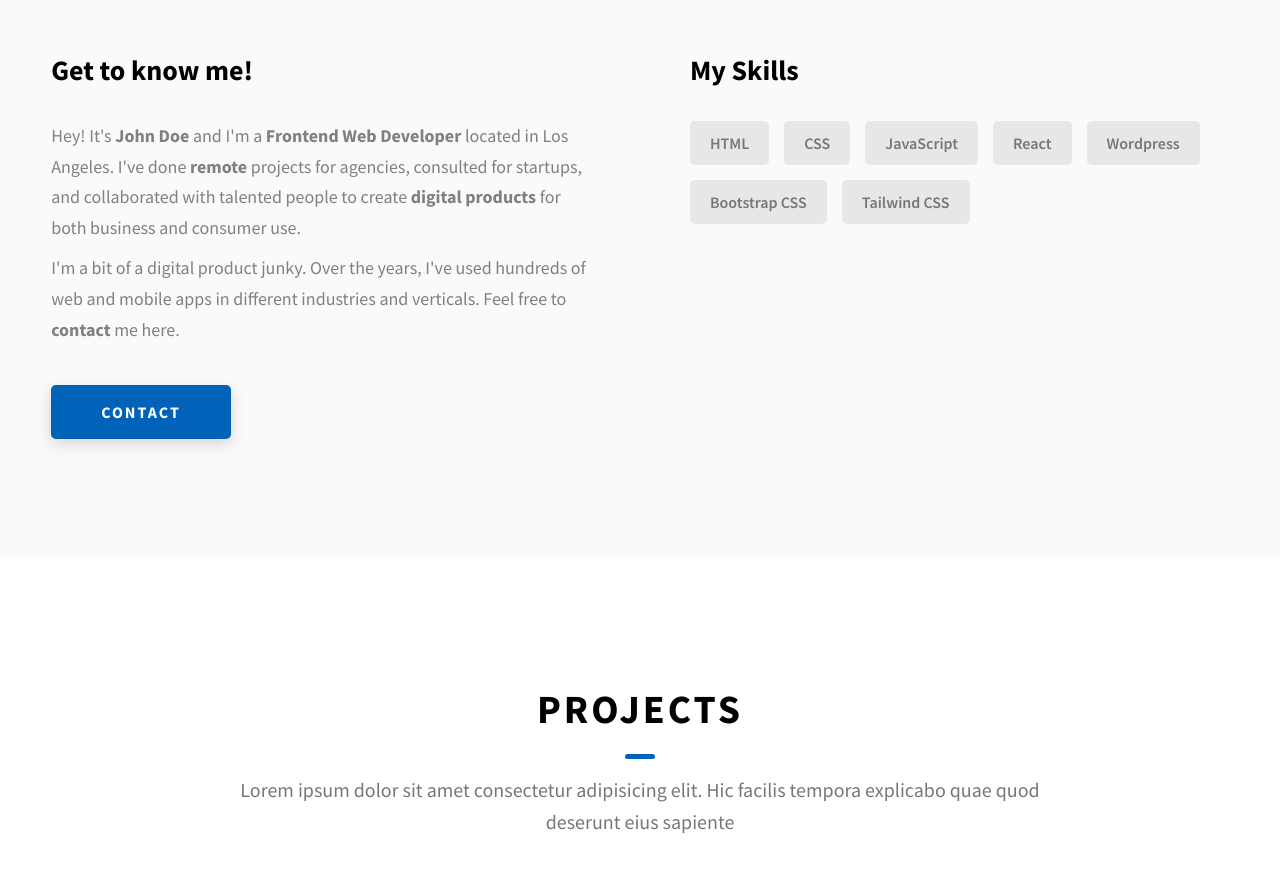
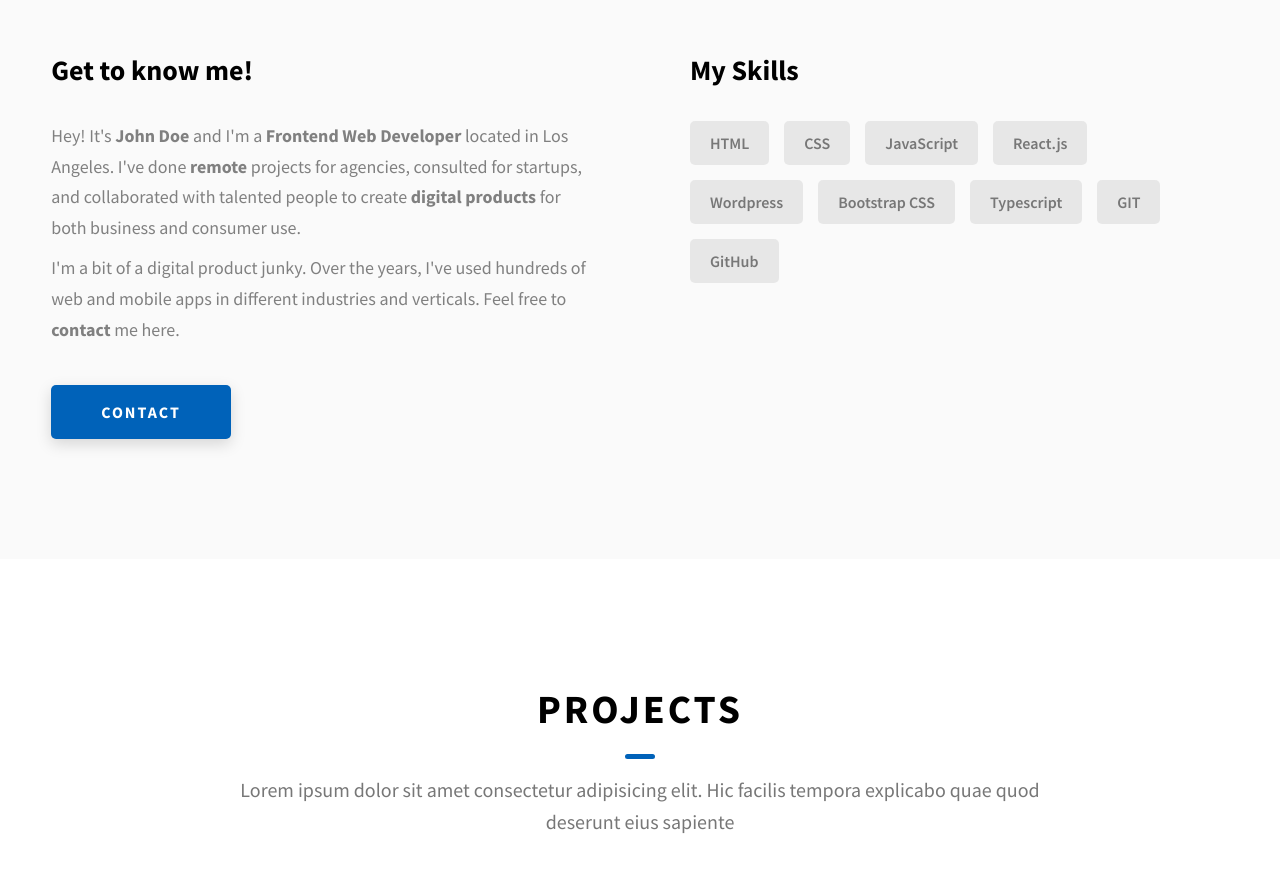
Before and after one commit to AbdulsalamWariz/portfolio, a website: page index.html in a window 1280 px wide. Shown: the part 1120-1991 px from the top of the page. Drawn offline with Linux system fonts and the light colour scheme.

Commit message:
Update index.html

```diff
--- a/index.html
+++ b/index.html
@@ -195,12 +195,13 @@
               <div class="skills__skill">HTML</div>
               <div class="skills__skill">CSS</div>
               <div class="skills__skill">JavaScript</div>
-              <div class="skills__skill">React</div>
+              <div class="skills__skill">React.js</div>
               <div class="skills__skill">Wordpress</div>
               <div class="skills__skill">Bootstrap CSS</div>
-              <div class="skills__skill">Tailwind CSS</div>
+              <div class="skills__skill">Typescript</div>
               <!-- <div class="skills__skill">SASS</div> -->
-              <!-- <div class="skills__skill">GIT</div> -->
+              <div class="skills__skill">GIT</div>
+              <div class="skills__skill">GitHub</div>
               <!-- <div class="skills__skill">Shopify</div> -->
               <!-- <div class="skills__skill">Google ADS</div> -->
               <!-- <div class="skills__skill">Facebook Ads</div> -->
```
